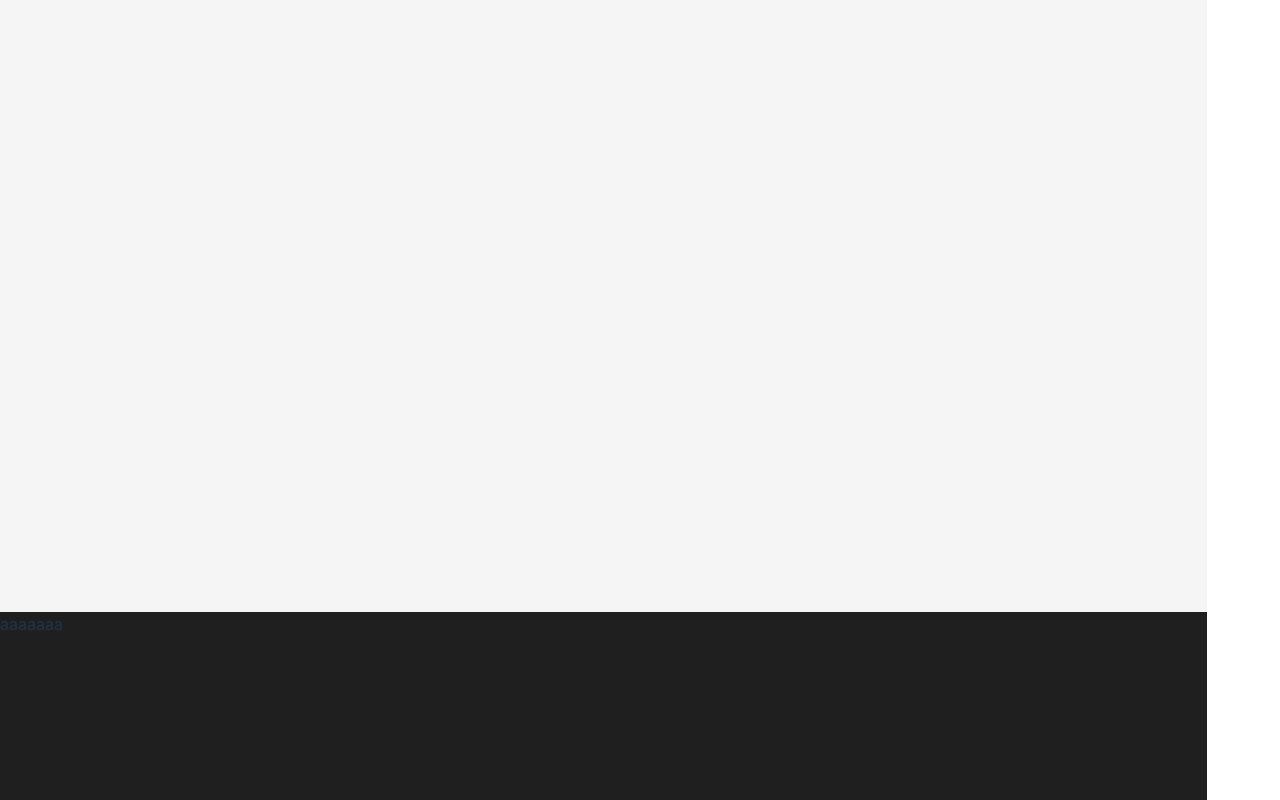
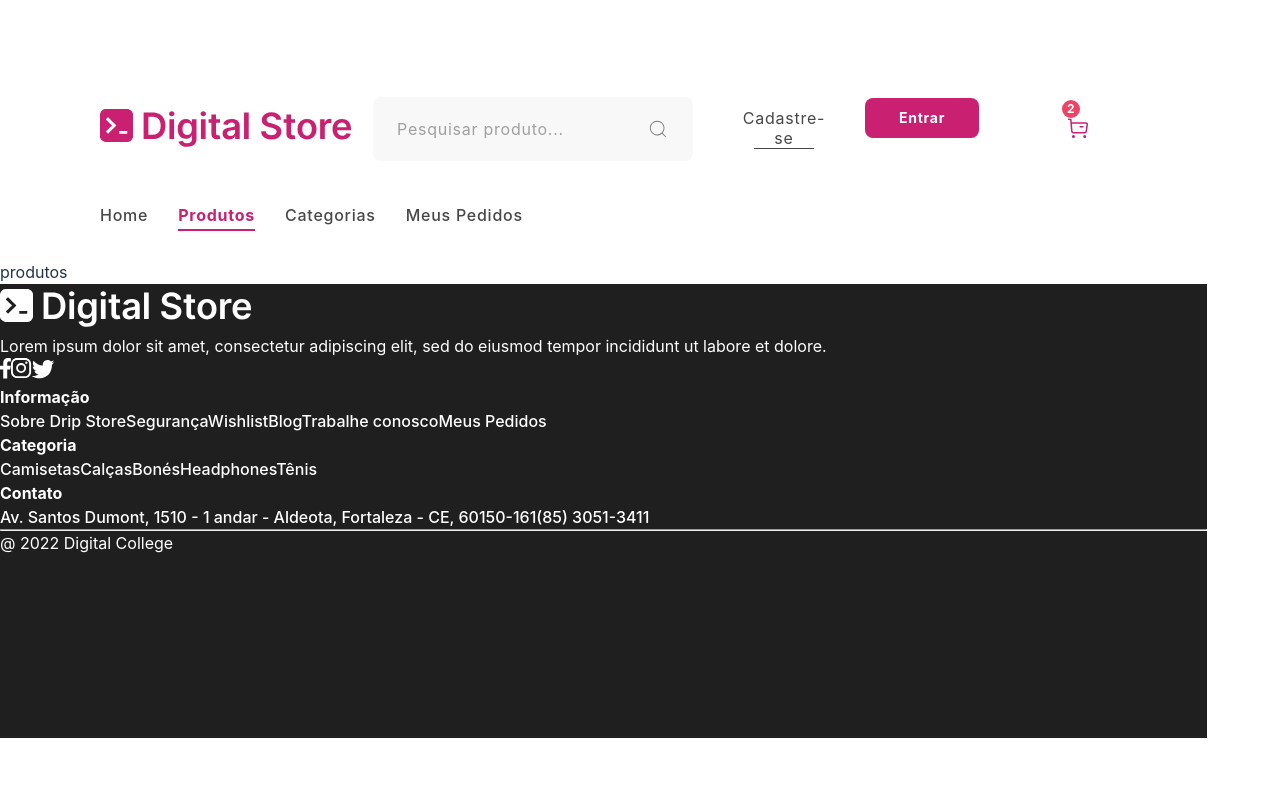
Before and after one commit to renatogomesf/Digital-Store, a React (Vite) app: page /produtos in a window 1280 px wide. Shown: the top 800 px of the page. Built offline with nearby package versions, Linux system fonts and the light colour scheme.

Commit message:
estruturando footer

```diff
--- a/src/App.jsx
+++ b/src/App.jsx
@@ -1,9 +1,9 @@
-import PageLayout from './components/layout/PageLayout';
+import Paths from "./routes/Paths";
 
 const App = () => {
     return (
         <>
-            <PageLayout/>
+            <Paths/>
         </>
     );
 }
--- a/src/components/footer/Footer.jsx
+++ b/src/components/footer/Footer.jsx
@@ -1,9 +1,88 @@
 import { FooterComponent } from "./FooterStyle";
 
+import LogoFooter from '../../assets/logo-footer.svg'
+import Facebook from '../../assets/facebook.svg'
+import Instagram from '../../assets/instagram.svg'
+import Twitter from '../../assets/twitter.svg'
+
 const Footer = () => {
+
+    const footer = [
+        {
+            title: "Informação",
+            informations: [
+                "Sobre Drip Store",
+                "Segurança",
+                "Wishlist",
+                "Blog",
+                "Trabalhe conosco",
+                "Meus Pedidos"
+            ]
+        },
+
+        {
+            title: "Categoria",
+            informations: [
+                "Camisetas",
+                "Calças",
+                "Bonés",
+                "Headphones",
+                "Tênis"
+            ]
+        },
+
+        {
+            title: "Contato",
+            informations: [
+                "Av. Santos Dumont, 1510 - 1 andar - Aldeota, Fortaleza - CE, 60150-161",
+                "(85) 3051-3411"
+            ]
+        }
+    ]
+
+
     return (
         <FooterComponent>
-            aaaaaaa
+            <section className="logo">
+                <img src={LogoFooter} alt="digital store" />
+
+                <p>
+                    Lorem ipsum dolor sit amet, consectetur adipiscing elit, sed do eiusmod tempor incididunt ut labore et dolore.
+                </p>
+
+                <div>
+                    <img src={Facebook} alt="facebook" />
+                    <img src={Instagram} alt="instagram" />
+                    <img src={Twitter} alt="twitter" />
+                </div>
+            </section>
+
+            {
+                footer.map((item)=>{
+                    return (
+                        <section className="informacao">
+                            {
+                                <div>
+                                    <h4>{item.title}</h4>
+                                    <div>
+                                        {item.informations.map((itens)=>{
+                                            return <a href="">{itens}</a>
+                                        })}
+                                    </div>
+
+                                </div>
+                            }
+                        </section>
+                    )
+                })
+            }
+
+            <hr />
+
+            <div>
+                <p>@ 2022 Digital College</p>
+            </div>
+
         </FooterComponent>
     );
 }
--- a/src/components/footer/FooterStyle.jsx
+++ b/src/components/footer/FooterStyle.jsx
@@ -4,7 +4,14 @@ export const FooterComponent = styled.footer`
     width: 100%;
     height: 454px;
     background-color: ${({theme})=>theme.dark_gray};
+    color: white;
 
     position: static;
     bottom: 0px;
+
+    & .informacao{
+        & a{
+            color: white;
+        }
+    }
 `
--- a/src/components/header/Header.jsx
+++ b/src/components/header/Header.jsx
@@ -4,6 +4,7 @@ import LogoHeader from '../../assets/logo-header.svg'
 import MiniCart from '../../assets/mini-cart.svg'
 
 import { CiSearch } from "react-icons/ci";
+import { NavLink } from "react-router-dom";
 
 
 const Header = () => {
@@ -34,10 +35,26 @@ const Header = () => {
             <section className="navegacao">
                 <nav>
                     <ul>
-                        <li>Home <hr /></li>
-                        <li>Produtos <hr /></li>
-                        <li>Categorias <hr /></li>
-                        <li>Meus Pedidos <hr /></li>
+                        <li>
+                            <NavLink className={({ isActive }) => (isActive ? 'active' : 'notactive')} to={"/"}>
+                                Home <hr />
+                            </NavLink>
+                        </li>
+                        <li>
+                            <NavLink className={({ isActive }) => (isActive ? 'active' : 'notactive')} to={"/produtos"}>
+                                Produtos <hr />
+                            </NavLink>
+                        </li>
+                        <li>
+                            <NavLink className={({ isActive }) => (isActive ? 'active' : 'notactive')} to={"/categorias"}>
+                                Categorias <hr />
+                            </NavLink>
+                        </li>
+                        <li>
+                            <NavLink className={({ isActive }) => (isActive ? 'active' : 'notactive')} to={"/meuspedidos"}>
+                                Meus Pedidos <hr />
+                            </NavLink>
+                        </li>
                     </ul>
                 </nav>
             </section>
--- a/src/components/header/HeaderStyle.jsx
+++ b/src/components/header/HeaderStyle.jsx
@@ -156,7 +156,10 @@ export const HeaderComponent = styled.header`
                 font-weight: 400;
                 line-height: 28px;
                 letter-spacing: 0.75px;
-                color: ${({theme})=>theme.dark_gray_2};
+
+                .notactive{
+                    color: ${({theme})=>theme.dark_gray_2};
+                }
 
                 cursor: pointer;
 
@@ -169,7 +172,7 @@ export const HeaderComponent = styled.header`
                     background-color: ${({theme})=>theme.primary};
                 }
 
-                &:hover{
+                & .active{
                     color: ${({theme})=>theme.primary};
                     font-weight: 700;
 
--- a/src/components/layout/PageLayout.jsx
+++ /dev/null
@@ -1,14 +0,0 @@
-import Footer from "../footer/Footer";
-import Header from "../header/Header";
-
-const PageLayout = () => {
-    return (
-        <>
-            <Header/>
-            <div className="teste"></div>
-            <Footer/>
-        </>
-    );
-}
-
-export default PageLayout;
--- a/src/globalStyle/GlobalStyle.jsx
+++ b/src/globalStyle/GlobalStyle.jsx
@@ -9,6 +9,7 @@ export const GlobalStyle =  createGlobalStyle`
         padding: 0px;
 
         font-family: "Inter", sans-serif;
+        text-decoration: none;
     }
 
     body{
--- /dev/null
+++ b/src/layout/PageLayout.jsx
@@ -0,0 +1,17 @@
+import { Outlet } from "react-router-dom";
+import Footer from "../components/footer/Footer";
+import Header from "../components/header/Header";
+
+const PageLayout = () => {
+    return (
+        <>
+            <Header/>
+
+            <Outlet/>
+
+            <Footer/>
+        </>
+    );
+}
+
+export default PageLayout;
--- a/src/main.jsx
+++ b/src/main.jsx
@@ -8,7 +8,6 @@ import { theme } from './globalStyle/theme.jsx'
 import { ThemeProvider } from 'styled-components'
 
 
-
 ReactDOM.createRoot(document.getElementById('root')).render(
   <React.StrictMode>
     <ThemeProvider theme={theme}>
--- a/src/pages/HomePage.jsx
+++ b/src/pages/HomePage.jsx
@@ -0,0 +1,9 @@
+const HomePage = () => {
+    return (
+        <>
+            <div className="teste"></div>
+        </>
+    );
+}
+
+export default HomePage;
--- /dev/null
+++ b/src/pages/ProductListing.jsx
@@ -0,0 +1,9 @@
+const ProductListing = () => {
+    return (
+        <>
+            produtos
+        </>
+    );
+}
+
+export default ProductListing;
--- /dev/null
+++ b/src/routes/Paths.jsx
@@ -0,0 +1,21 @@
+import { BrowserRouter, Route, Routes } from "react-router-dom";
+import PageLayout from "../layout/PageLayout";
+import HomePage from "../pages/HomePage";
+import ProductListing from "../pages/ProductListing";
+
+const Paths = () => {
+    return (
+        <>
+            <BrowserRouter>
+                <Routes>
+                    <Route path="/" element={<PageLayout/>}>
+                        <Route index element={<HomePage/>}/>
+                        <Route path="/produtos" element={<ProductListing/>}/>
+                    </Route>
+                </Routes>
+            </BrowserRouter>
+        </>
+    );
+}
+
+export default Paths;
```
